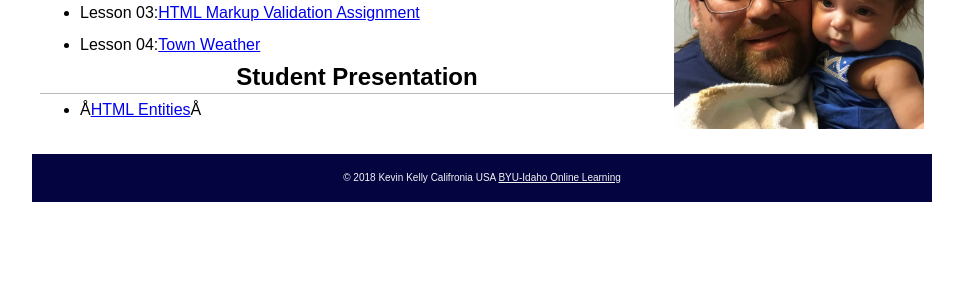
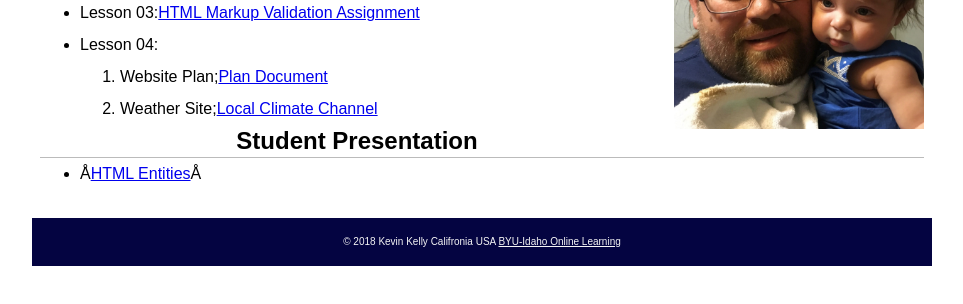
Before and after one commit to DragonofWest/Kevins_Public_site, a plain HTML site: page index.html in a window 1280 px wide. Shown: the part 132-436 px from the top of the page, without its empty margins (158-1121 px from the left). Drawn offline with Linux system fonts and the light colour scheme.

Commit message:
Add files via upload

```diff
--- a/index.html
+++ b/index.html
@@ -20,7 +20,11 @@
             <h2>CIT 230 - Assignment Portal</h2>
                 <ul>
                     <li>Lesson 03:<a href="assignments/lesson-3/fixedhtml.html">HTML Markup Validation Assignment</a></li>
-                    <li>Lesson 04:<a href="townweather.html">Town Weather</a></li>
+                    <li>Lesson 04:
+                        <ol>
+                            <li>Website Plan;<a href="assignments/lesson-4/plandocument.pdf">Plan Document</a></li>
+                            <li>Weather Site;<a href="assignments/lesson-4/town-template.html">Local Climate Channel</a></li>
+                        </ol>
                 </ul>
             <h2>Student Presentation</h2>
                 <ul>
```
